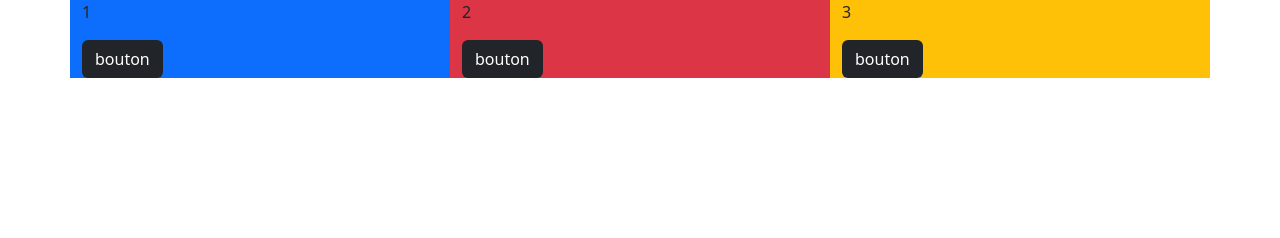
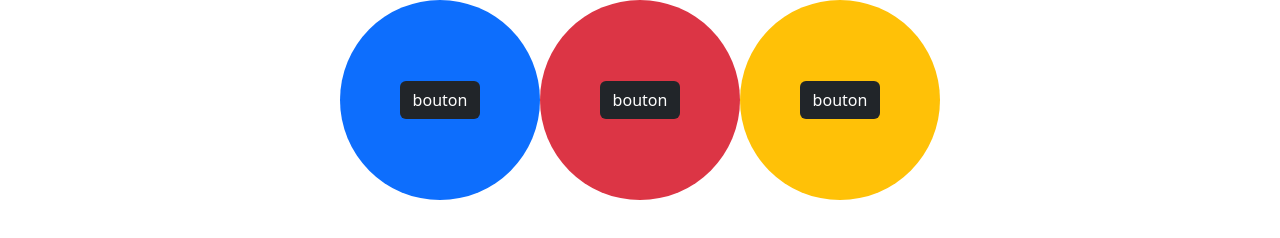
Before and after one commit to VINA4080/package_javascript, a website: page index.html in a window 1280 px wide. Drawn offline with nearby package versions, Linux system fonts and the light colour scheme.

Commit message:
new commit

```diff
--- a/assets/script.js
+++ b/assets/script.js
@@ -6,16 +6,22 @@ let bg2 = document.getElementById("bg2");
 let bg3 = document.getElementById("bg3");
 
 btn1.addEventListener("click", () => {
-    bg1.classList.remove("bg-primary");
-    bg1.classList.add("bg-warning");
+    bg1.classList.toggle("bg-warning");
 })
 
 btn2.addEventListener("click", () => {
-    bg2.classList.remove("bg-danger");
-    bg2.classList.add("bg-primary");
+    bg2.classList.toggle("bg-dark");
 })
 
 btn3.addEventListener("click", () => {
-    bg3.classList.remove("bg-warning");
-    bg3.classList.add("bg-success");
+    bg3.classList.toggle("bg-danger");
 })
+
+// const buttons = document.querySelectorAll(".btn");
+// const bg = document.querySelectorAll(".box");
+
+// for (let i = 0; i < buttons.length; i++) {
+//     buttons[i].addEventListener("click", () => {
+//         bg[i].classList.toggle('red');
+//     })
+// }
--- a/assets/style.css
+++ b/assets/style.css
@@ -0,0 +1,24 @@
+*{
+    box-sizing: border-box;
+    margin: 0;
+    padding: 0;
+}
+
+body{
+    height: 100vh;
+}
+
+.container{
+    display: flex;
+    justify-content: center;
+    align-items: center;
+}
+
+.box{
+    display: flex;
+    justify-content: center;
+    align-items: center;
+    border-radius: 500px;
+    width: 200px;
+    height: 200px;
+}
--- a/index.html
+++ b/index.html
@@ -11,17 +11,14 @@
 <body>
     <div class="container">
         <div class="row">
-            <div class="col-4 bg-primary" id="bg1">
-                <p>1</p>
-                <button class="btn bg-dark text-white" id="btn1">bouton</button>
+            <div class="col-4 bg-primary text-white text-center box" id="bg1">
+                <button class="btn bg-dark text-white " id="btn1">bouton</button>
             </div>
-            <div class="col-4 bg-danger" id="bg2">
-                <p>2</p>
-                <button class="btn bg-dark text-white" id="btn2">bouton</button>
+            <div class="col-4 bg-danger text-white text-center box" id="bg2">
+                <button class="btn bg-dark text-white " id="btn2">bouton</button>
             </div>
-            <div class="col-4 bg-warning" id="bg3">
-                <p>3</p>
-                <button class="btn bg-dark text-white" id="btn3">bouton</button>
+            <div class="col-4 bg-warning text-white text-center box" id="bg3">
+                <button class="btn bg-dark text-white " id="btn3">bouton</button>
             </div>
         </div>
     </div>
```
